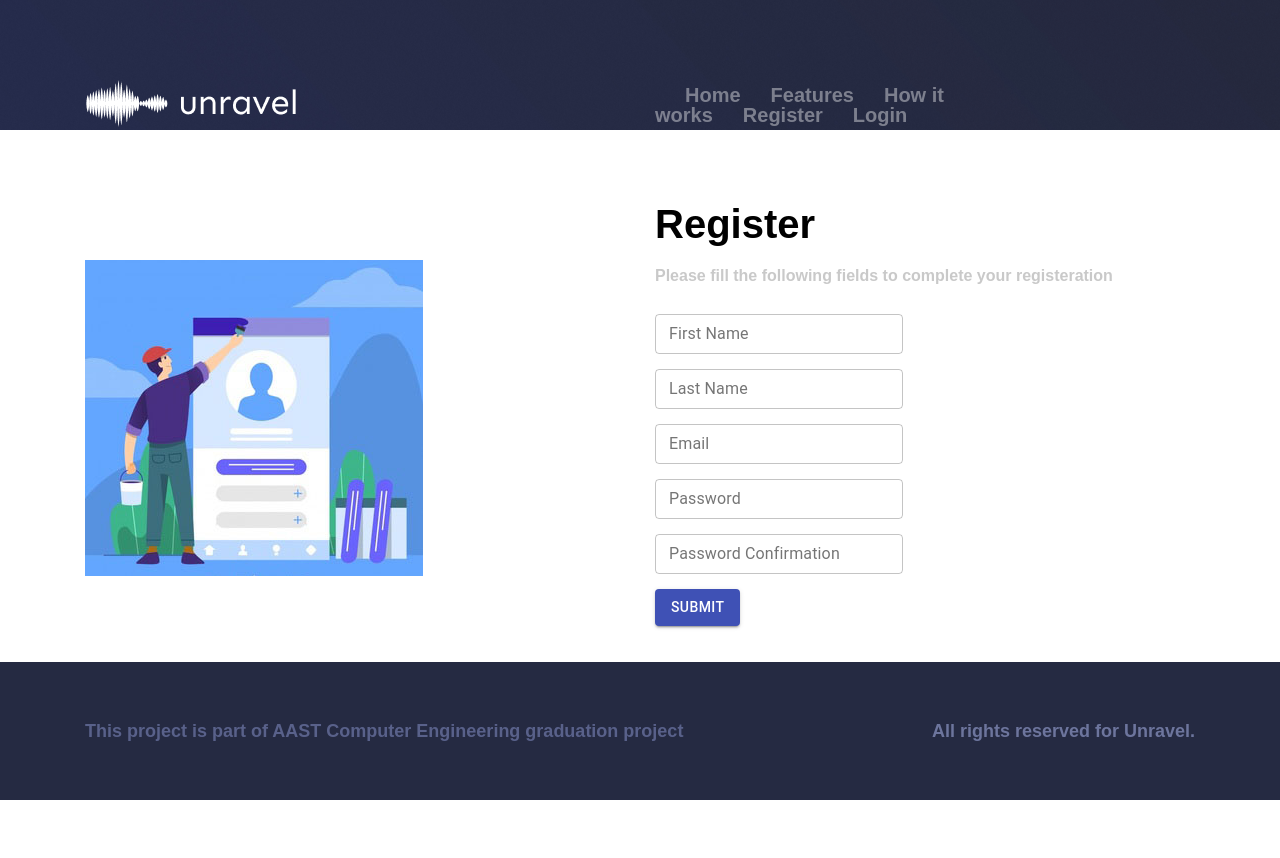
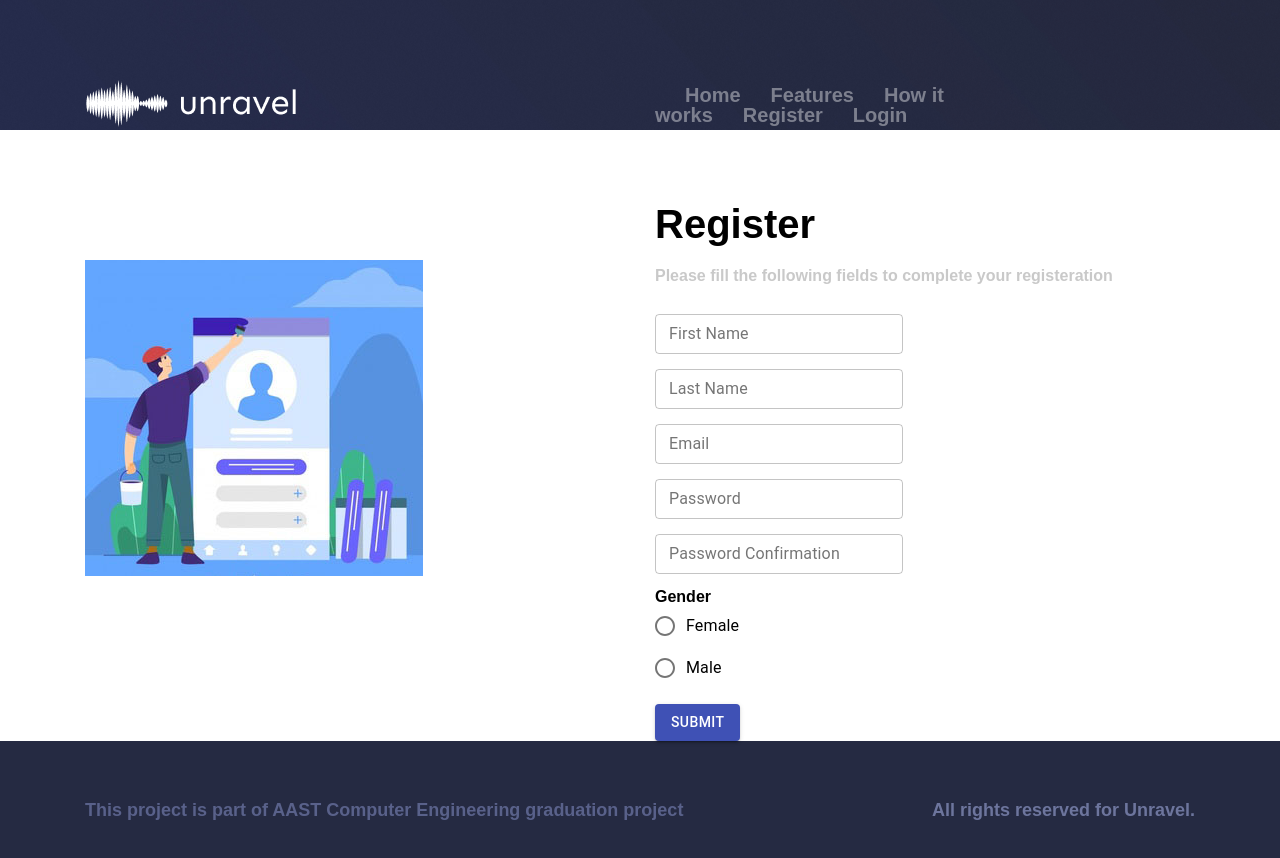
Before and after one commit to UnravelAI/unravel-fe, a React (Create React App) app: page /register in a window 1280 px wide. Shown: the top 858 px of the page. Before the commit the page ends 800 px from the top, so only its background shows below. Built offline with nearby package versions, Linux system fonts and the light colour scheme; a web font is replaced by a local one.

Commit message:
Add gender field in registeration page

```diff
--- a/src/pages/Register/Register.tsx
+++ b/src/pages/Register/Register.tsx
@@ -5,7 +5,7 @@ import RegisterVector from "../../assets/imgs/registerationVector.jpg";
 import Header from "../../core/components/Header";
 import Footer from "../../core/components/Footer";
 // UI
-import { TextField, Button } from "@material-ui/core";
+import { TextField, Button, RadioGroup, Radio, FormControlLabel } from "@material-ui/core";
 // react-hook-form
 import {useForm, Controller} from "react-hook-form";
 
@@ -109,6 +109,23 @@ const Register = () => {
                     )}
                   />
                 </div>
+                <div className="input gender">
+                  <label>Gender</label>
+                  <Controller
+                    name="gender"
+                    rules={{
+                      required: "Gender cannot be empty",
+                    }}
+                    control={control}
+                    defaultValue=""
+                    render={({onChange, value}) => (
+                      <RadioGroup aria-label="gender" name="gender1" value={value} onChange={onChange}>
+                        <FormControlLabel value="female" control={<Radio />} label="Female" />
+                        <FormControlLabel value="male" control={<Radio />} label="Male" />
+                      </RadioGroup>
+                    )}
+                  />
+                </div>
                 <Button variant="contained" color="primary" style={{ marginTop: "15px" }} onClick={handleSubmit(onSubmit)}>
                   Submit
                 </Button>
```
